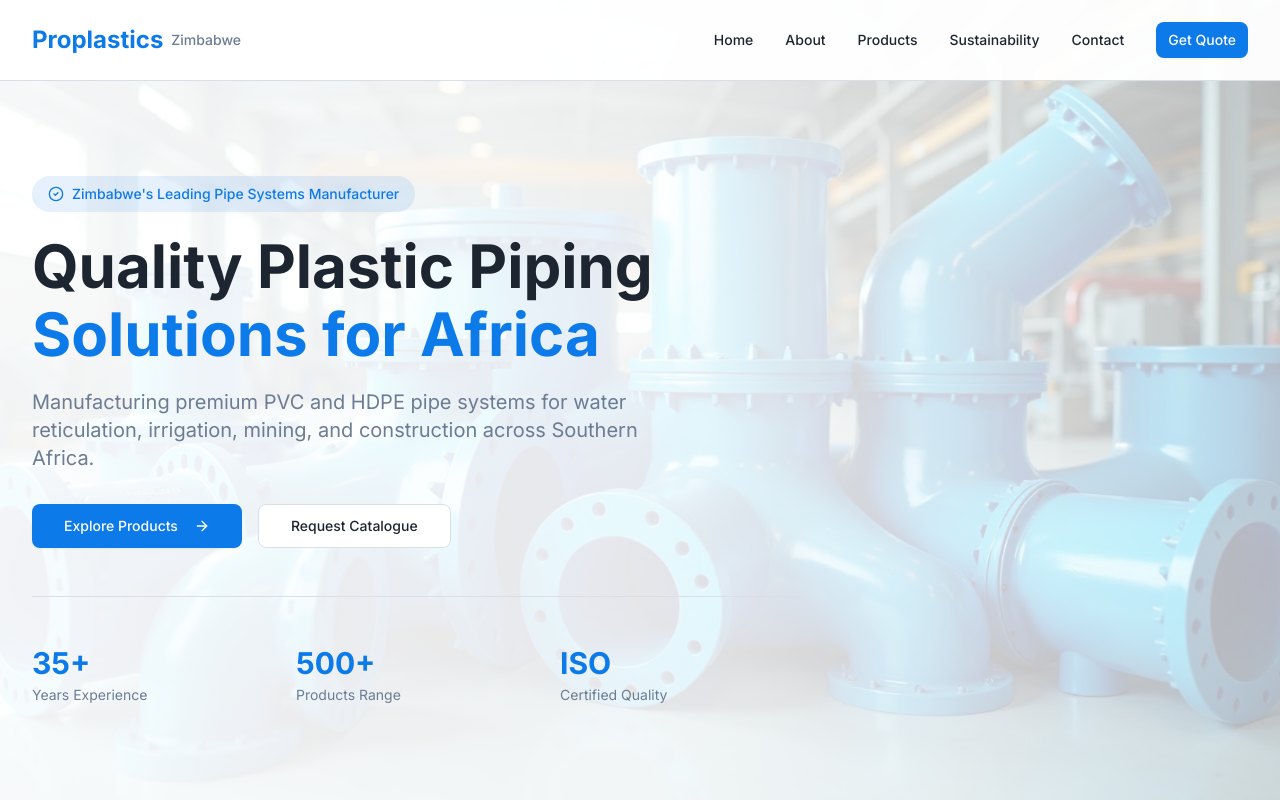
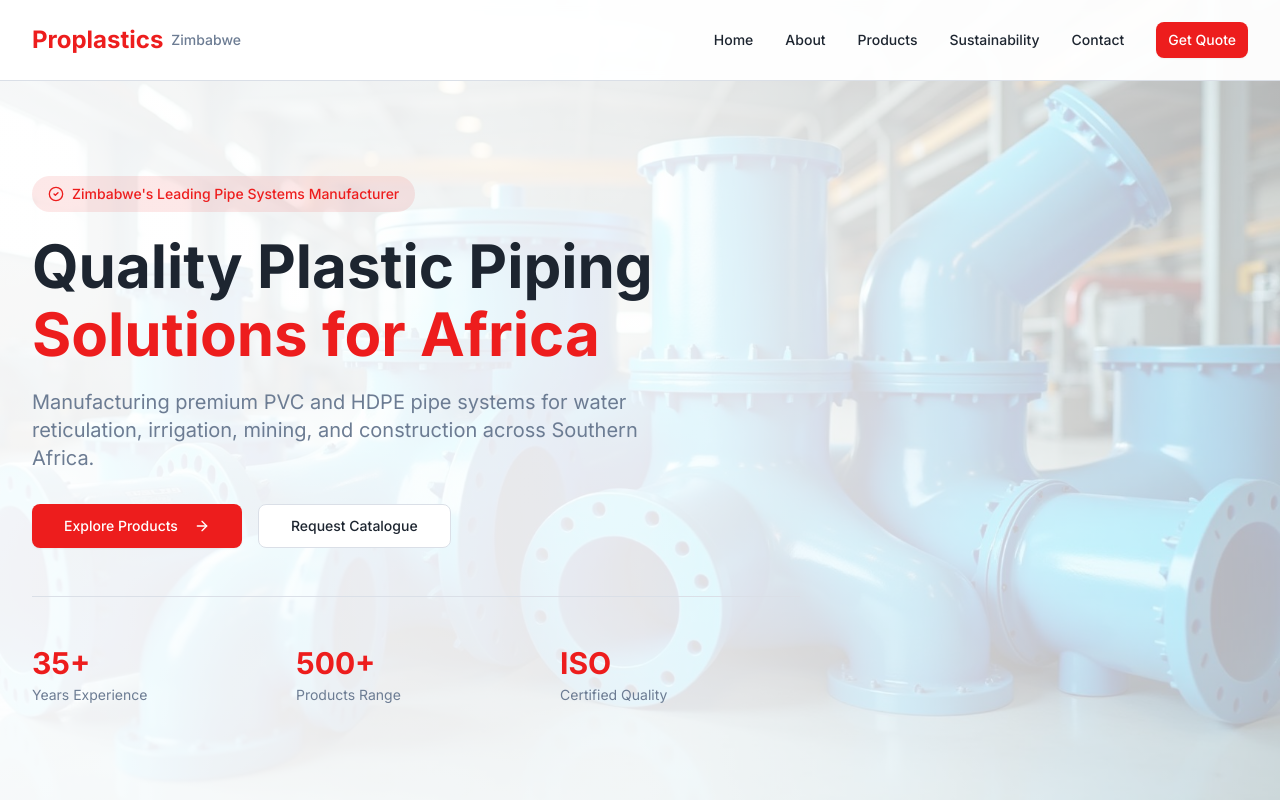
Before and after one commit to Mambinge/proplastics-zenith, a React (Vite) app: page / in a window 1280 px wide. Shown: the top 800 px of the page. Built offline with nearby package versions, Linux system fonts and the light colour scheme; the HTML template or start-up script is replaced by a standard one.

Commit message:
Refactor: Change theme color to red

```diff
--- a/src/index.css
+++ b/src/index.css
@@ -17,10 +17,10 @@ All colors MUST be HSL.
     --popover: 0 0% 100%;
     --popover-foreground: 215 25% 15%;
 
-    /* Professional blue - trust, water, reliability */
-    --primary: 210 90% 48%;
+    /* Professional red - energy, passion, strength */
+    --primary: 0 85% 52%;
     --primary-foreground: 0 0% 100%;
-    --primary-hover: 210 90% 42%;
+    --primary-hover: 0 85% 46%;
 
     /* Subtle gray for secondary actions */
     --secondary: 210 15% 96%;
@@ -38,12 +38,12 @@ All colors MUST be HSL.
 
     --border: 215 20% 88%;
     --input: 215 20% 88%;
-    --ring: 210 90% 48%;
+    --ring: 0 85% 52%;
 
     --radius: 0.625rem;
 
     /* Custom gradients */
-    --gradient-hero: linear-gradient(135deg, hsl(210 90% 48%) 0%, hsl(210 85% 38%) 100%);
+    --gradient-hero: linear-gradient(135deg, hsl(0 85% 52%) 0%, hsl(0 80% 42%) 100%);
     --gradient-subtle: linear-gradient(180deg, hsl(0 0% 100%) 0%, hsl(210 15% 98%) 100%);
 
     /* Shadows */
@@ -77,9 +77,9 @@ All colors MUST be HSL.
     --popover: 215 28% 12%;
     --popover-foreground: 210 20% 95%;
 
-    --primary: 210 90% 52%;
+    --primary: 0 85% 55%;
     --primary-foreground: 0 0% 100%;
-    --primary-hover: 210 90% 48%;
+    --primary-hover: 0 85% 50%;
 
     --secondary: 215 25% 15%;
     --secondary-foreground: 210 20% 90%;
@@ -95,9 +95,9 @@ All colors MUST be HSL.
 
     --border: 215 25% 20%;
     --input: 215 25% 20%;
-    --ring: 210 90% 52%;
+    --ring: 0 85% 55%;
 
-    --gradient-hero: linear-gradient(135deg, hsl(210 85% 45%) 0%, hsl(210 80% 35%) 100%);
+    --gradient-hero: linear-gradient(135deg, hsl(0 80% 50%) 0%, hsl(0 75% 40%) 100%);
     --gradient-subtle: linear-gradient(180deg, hsl(215 30% 8%) 0%, hsl(215 28% 12%) 100%);
 
     --shadow-soft: 0 4px 24px -2px hsl(0 0% 0% / 0.3);
```
